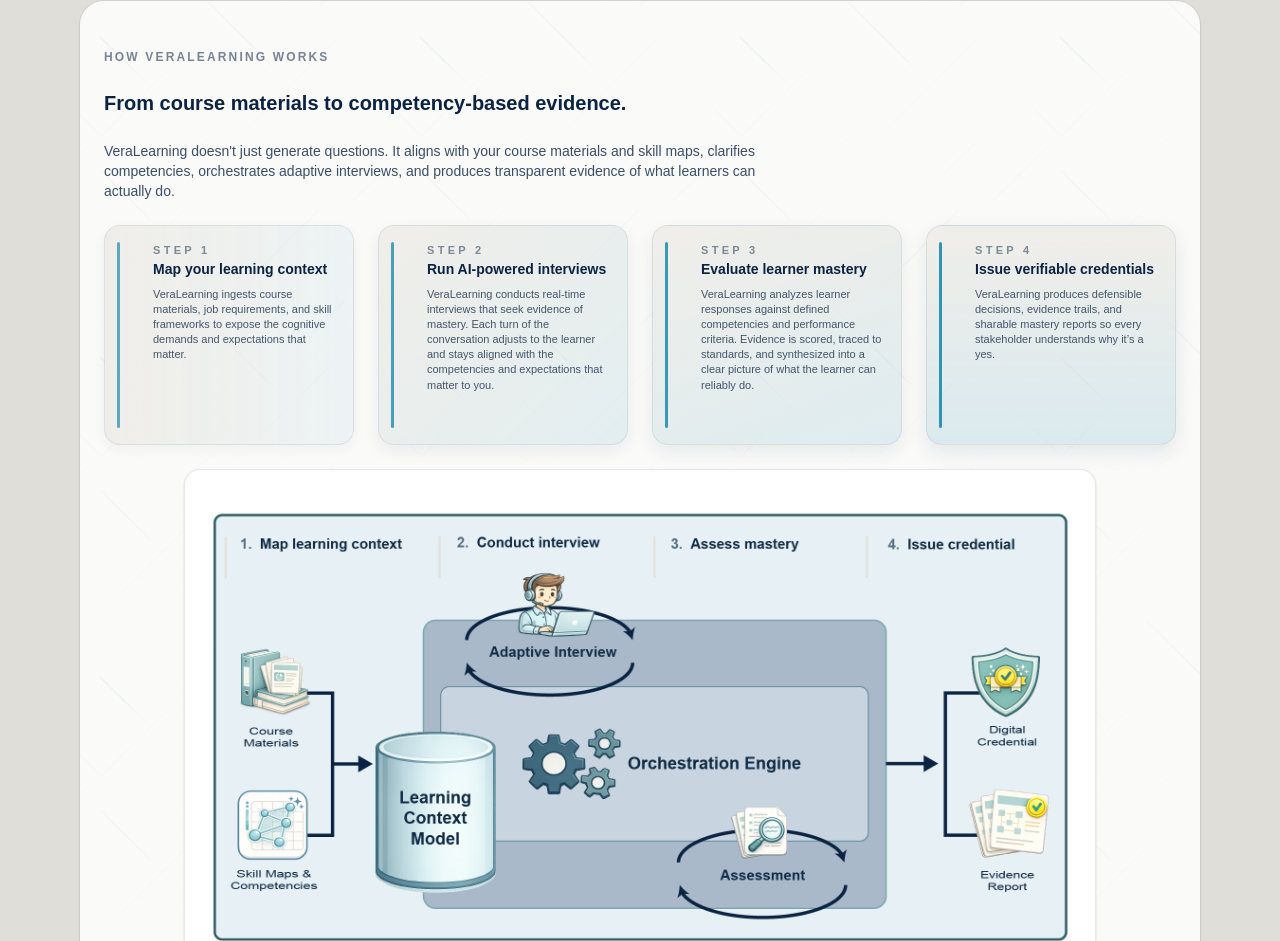
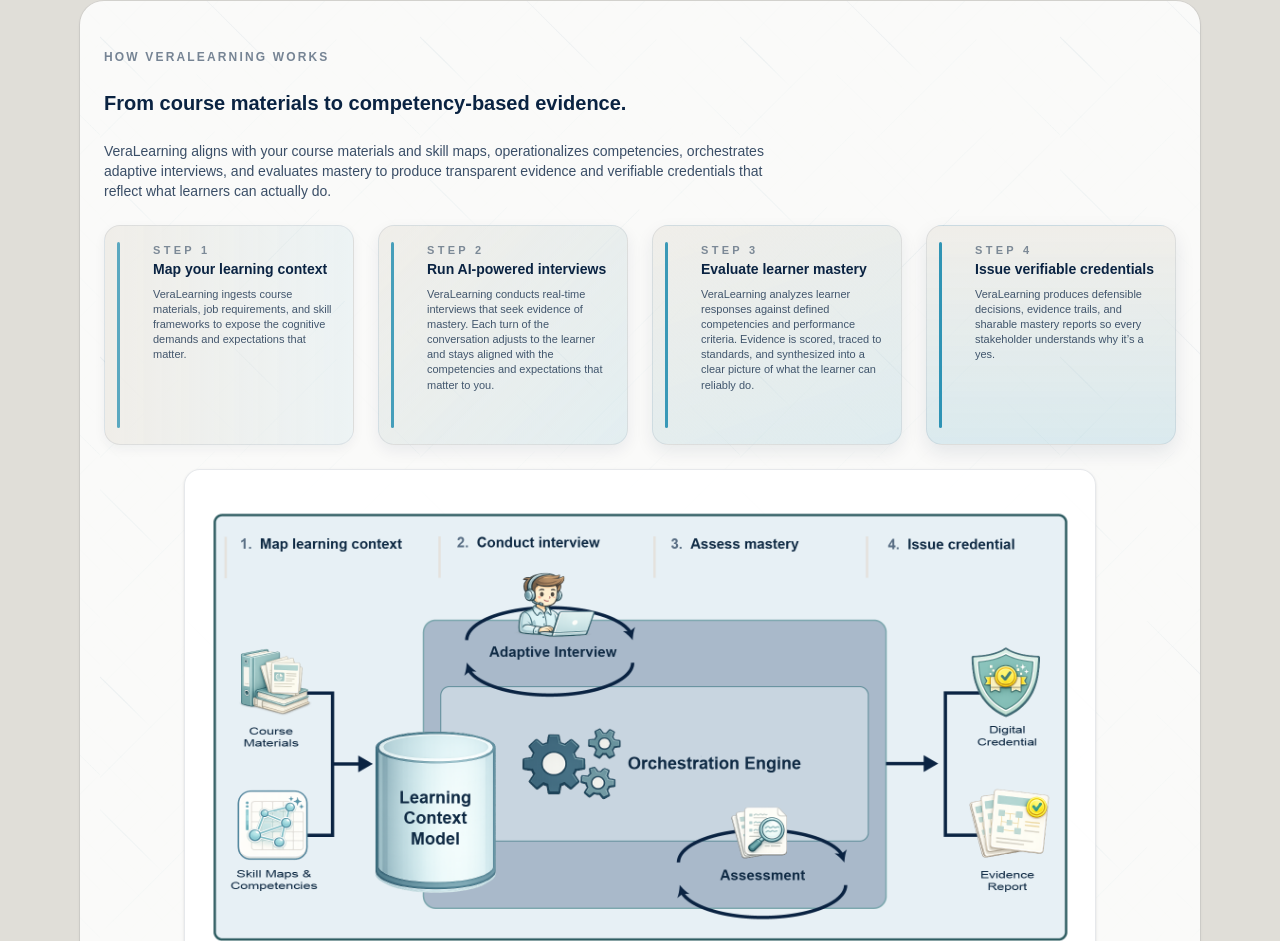
Before and after one commit to erica-trump/veralearning-website, a Next.js app: page / in a window 1280 px wide. Shown: the part 1674-2615 px from the top of the page. Built offline with nearby package versions, Linux system fonts and the light colour scheme; no server answers.

Commit message:
update copy How VeraLearning works

```diff
--- a/app/page.tsx
+++ b/app/page.tsx
@@ -303,10 +303,10 @@
               From course materials to competency-based evidence.
             </h2>
             <p className="max-w-2xl text-sm text-midnight/80">
-              VeraLearning doesn&apos;t just generate questions. It aligns with your
-              course materials and skill maps, clarifies competencies, orchestrates
-              adaptive interviews, and produces transparent evidence of what learners
-              can actually do.
+              VeraLearning aligns with your course materials and skill maps, operationalizes
+              competencies, orchestrates adaptive interviews, and evaluates mastery to
+              produce transparent evidence and verifiable credentials that reflect what
+              learners can actually do.
             </p>
             <div className="grid gap-6 sm:grid-cols-2 lg:grid-cols-4">
               {steps.map((step) => (
```
